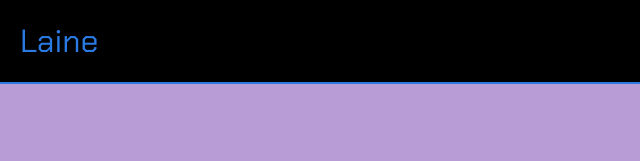
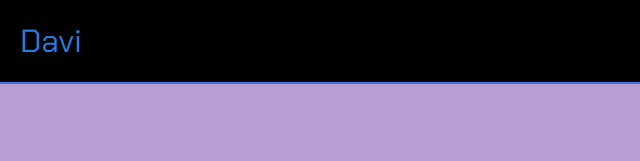
Before and after one commit to Davi6721/Aula8, a plain HTML site: page index.html in a window 1280 px wide. Shown: the top 161 px of the page, 0-640 px from the left. Drawn offline with Linux system fonts and the light colour scheme.

Commit message:
Update index.html

```diff
--- a/index.html
+++ b/index.html
@@ -7,11 +7,11 @@
     <link
         href="https://fonts.googleapis.com/css2?family=Chakra+Petch:ital,wght@0,300;0,400;0,500;0,600;0,700;1,300;1,400;1,500;1,600;1,700&display=swap"
         rel="stylesheet">
-    <title>Laine</title>
+    <title>Davi</title>
 </head>
 
 <body>
-    <header>Laine</header>
+    <header>Davi</header>
 
     <section class="chamada">
         <div class="chamada-texto">
```
